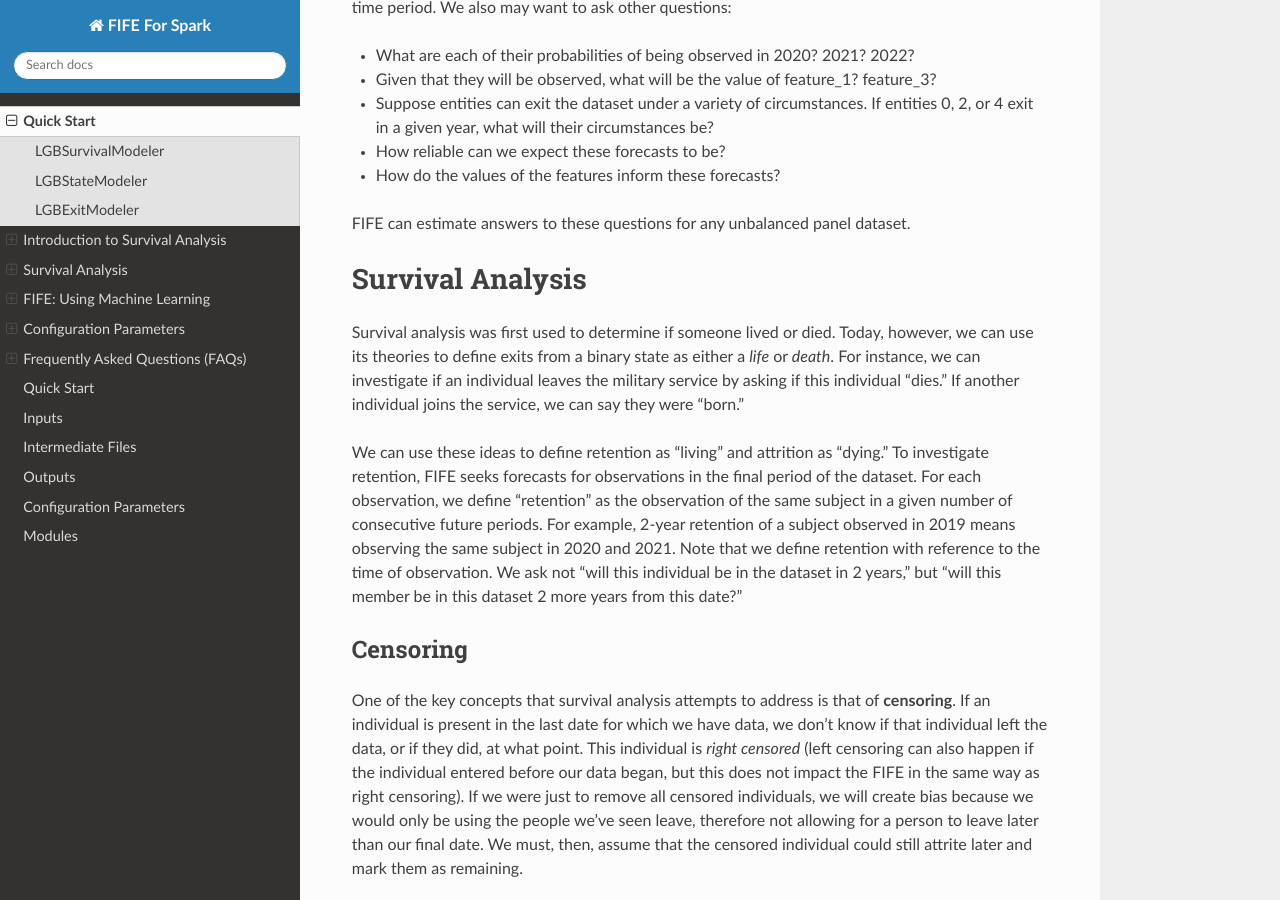
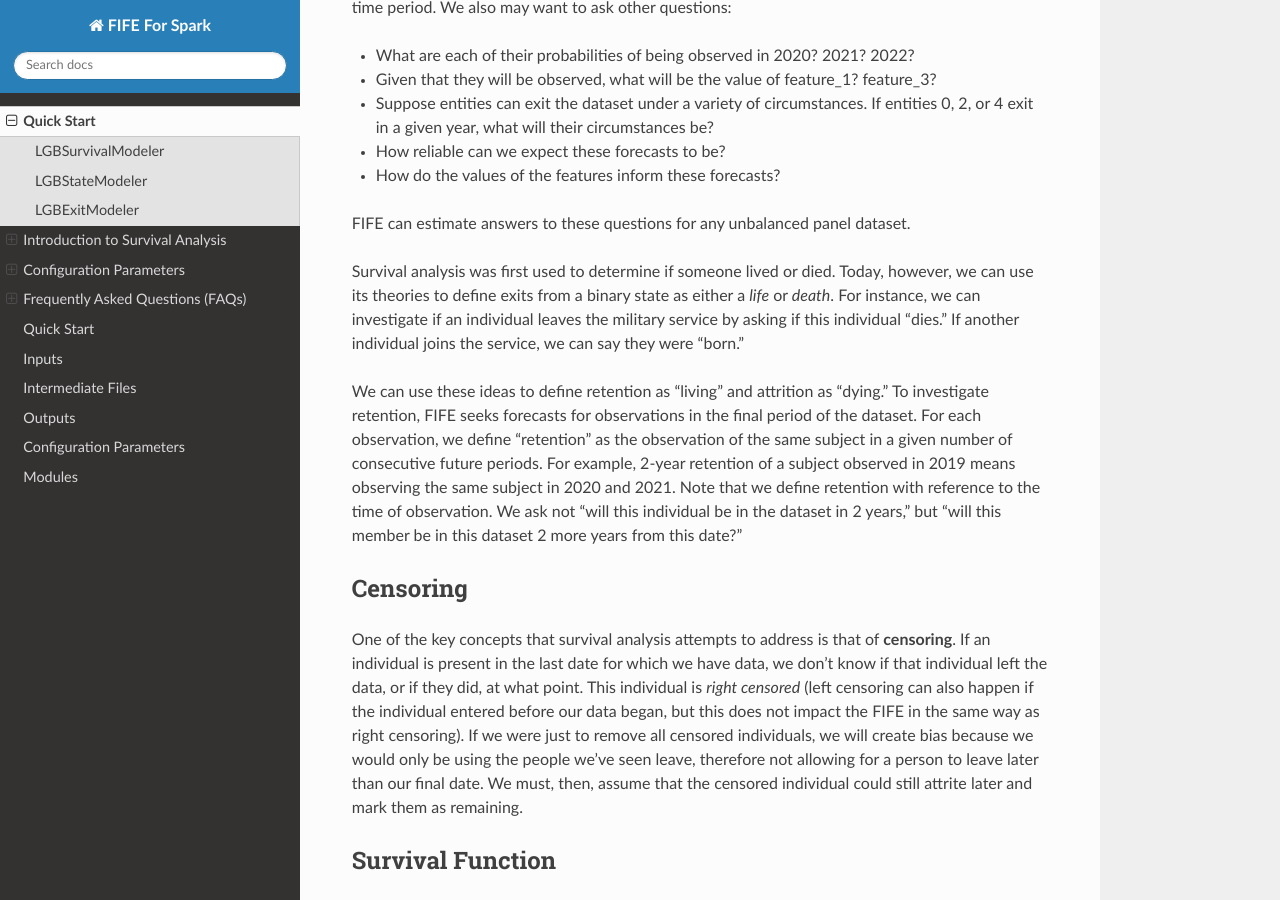
Before and after one commit to IDA-HumanCapital/fife_for_spark, a Sphinx documentation site: the page built from docs/user_guide.md, in a window 1280 px wide and 900 px high, scrolled down 5267 px. Built offline with Sphinx 7.4.7 and the Read the Docs theme 2.0.0, drawn with Linux system fonts in a browser that asks for light colours.

Commit message:
Fixed heading levels

```diff
--- a/docs/user_guide.md
+++ b/docs/user_guide.md
@@ -180,8 +180,6 @@
 
 FIFE can estimate answers to these questions for any unbalanced panel dataset.
 
-## Survival Analysis
-
 Survival analysis was first used to determine if someone lived or died. Today, however, we can use its theories to define exits from a binary state as either a _life_ or _death_. For instance, we can investigate if an individual leaves the military service by asking if this individual "dies." If another individual joins the service, we can say they were "born."
 
 We can use these ideas to define retention as "living" and attrition as "dying." To investigate retention, FIFE seeks forecasts for observations in the final period of the dataset. For each observation, we define “retention” as the observation of the  same subject in a given number of consecutive future periods. For example, 2-year retention of a subject observed in 2019 means observing the same subject in 2020 and 2021. Note that we define  retention with reference to the time of observation. We ask not “will this individual be in the dataset in 2 years,” but “will this member be in this dataset 2 more years from this date?”
@@ -226,7 +224,7 @@
 
 Another method to account for :math:`x` is to apply the Kaplan-Meier estimator separately for each unique value of :math:`x`. We can describe this method as :math:`h(t,x)=h_{x}(t)`. This method is only as useful as the number of observations with each unique value. For example, because there are thousands of active duty service members in each service in each year, this method would be  useful to estimate a separate hazard function for each service. We could also estimate a separate hazard function for each combination of service and entry year. However, we would be limiting :math:`x` to contain the values of only two features. We could not use this method to estimate a separate hazard function for each combination of  feature values among the hundreds of features in our data. Even a single feature with continuous support, such as the amount a member commits to their Thrift Savings Plan (TSP), makes this method infeasible.
 
-## FIFE: Using Machine Learning
+### FIFE: Using Machine Learning
 
 With FIFE, we can use machine learning to consider the interactions of feature values in predicting whether an individual will stay or leave. Traditional methods in the domain of survival analysis effectively consider all forecastable future time horizons by expressing the probability of retention as a continuous function of time since observation. In the case of panel data,  however, all forecastable time horizons fall in a discrete domain with a finite number of intervals. We can, therefore, consider each forecastable time horizon separately rather than treating time as continuous, unlocking all manner of forecasting methods not designed for survival analysis, including state-of-the-art machine learning methods.
 
@@ -236,7 +234,7 @@
 
 Like the Kaplan-Meier estimator, our method addresses censoring by  considering only observations for which we observe exit or survival at the given time horizon. In other words, we address censoring by subsetting the data for each :math:`t`. The panel nature of the data make this subsetting simple: if there are :math:`T` periods in the data, only observations from the earliest :math:`T−t` periods allow us to observe exit or survival :math:`t` periods ahead. For example, suppose we have annual observations from 2000 through 2019 available for model fitting. Let our time horizon be four years. We exclude the most recent four years, leaving observations from 2000 through 2015. Among those observations, we keep only those retained at least three years from the time of observation. Then we compute the binary outcome of survival or exit four years from the time of observation. This estimation actually looks at one minus the hazard, which leaves survival as a positive class.
 
-### Gradient-Boosted Trees
+#### Gradient-Boosted Trees
 
 Gradient-boosted trees are a state-of-the-art machine learning algorithm for binary classification and regression. A gradient-boosted trees model is a sequence of **decision trees**. Each decision tree repeatedly sorts observations based on a binary condition. For example, a decision tree for predicting one-year Army officer retention could first sort observations into those with fewer than six  years of service and those with six or more. Then it could sort the former subgroup into those who accessed through the Unites States Military Academy and those who accessed otherwise. The tree could sort the subgroup with six or more years of service into those who are in the Infantry Branch or Field Artillery Branch and those who are not. The tree could continue to sort each subgroup until reaching some stopping criterion. Any given observation sorts into one of the resulting subgroups (**leaves**), and is assigned the predicted value associated with that leaf.
 
```
